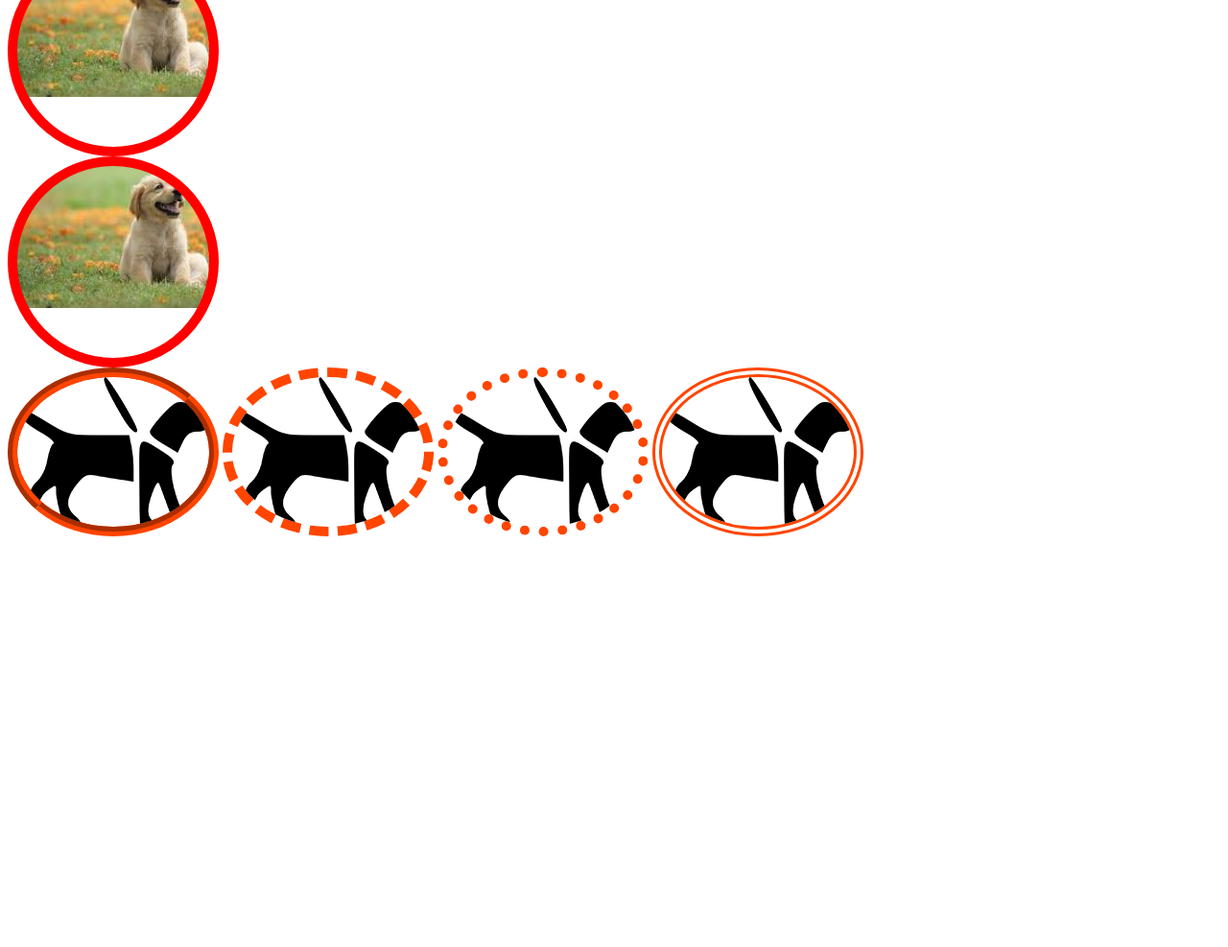
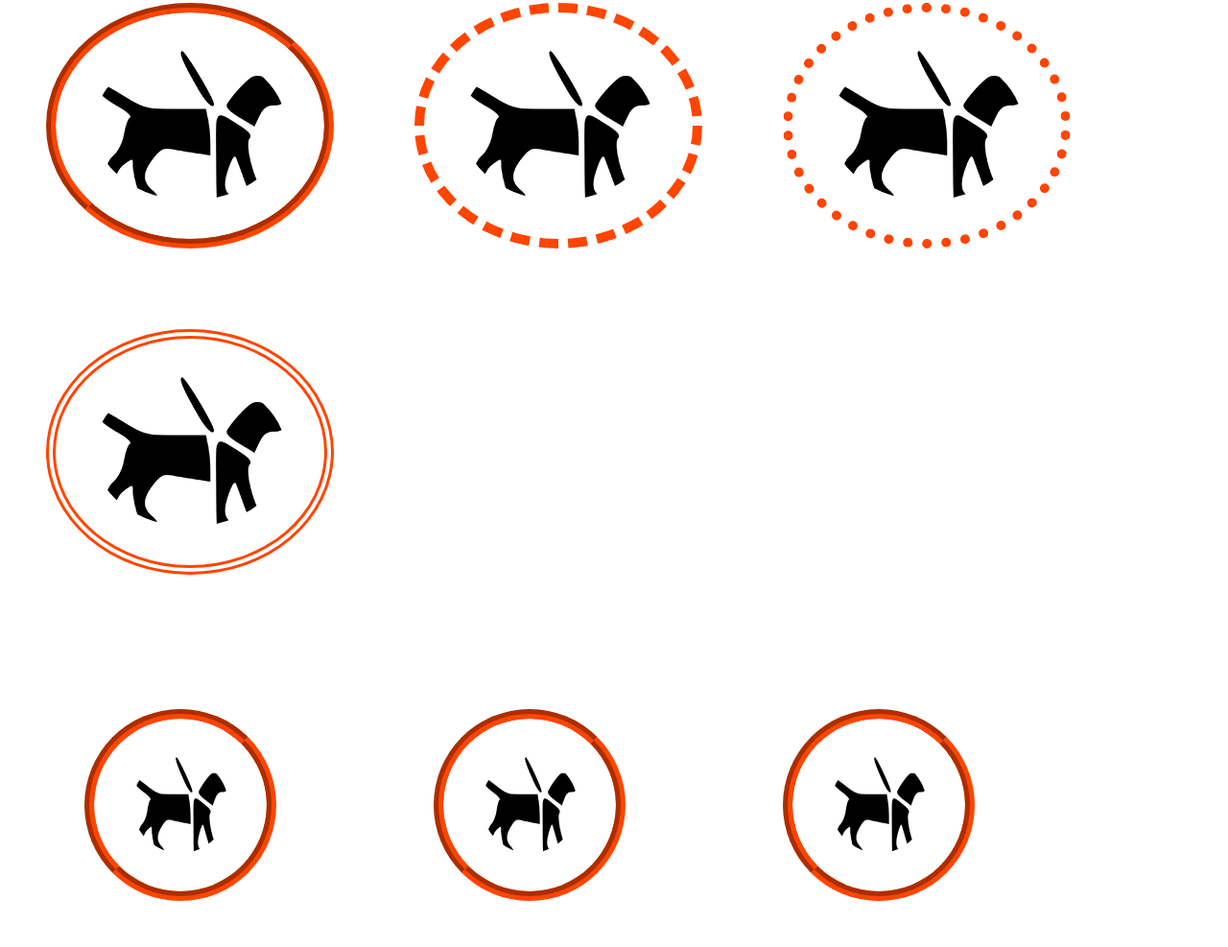
Before and after one commit to knarfmon/HTML, a plain HTML site: page border/index.html in a window 1280 px wide. Shown: the part 285-1272 px from the top of the page at 96% size. Before the commit the page ends 856 px from the top, so only its background shows below. Drawn offline with Linux system fonts and the light colour scheme.

Commit message:
more learning

```diff
--- a/border/index.html
+++ b/border/index.html
@@ -10,11 +10,21 @@
 <div></div>
 <div></div>
 <div></div>
+
+<p></p>
+
 <img src="../dododog.png">
 <img src="../dododog.png" class = "dog1">
 <img src="../dododog.png" class = "dog2">
 <img src="../dododog.png" class = "dog3">
 
+<p></p>
+
+<img src="../dododog.png" class = "dog4">
+<img src="../dododog.png" class = "dog4">
+<img src="../dododog.png" class = "dog4">
+<img src="../dododog.png" class = "dog4">
+
 
 
 </body>
--- a/border/main.css
+++ b/border/main.css
@@ -1,9 +1,13 @@
 div{width: 200px; height: 200px; border: 10px solid red;
 border-radius: 100%; background-image: url("../tags/dog.jpg");
 /*background-size: cover;*/
-background-repeat: no-repeat;}
+background-repeat: no-repeat;
+display: inline-block;}
 
-img{border: 10px groove orangered; border-radius: 100%;}
+
+
+img{border: 10px groove orangered; border-radius: 100%;
+padding: 40px; margin: 40px;}
 
 .dog1{border: 10px dashed orangered;}
 
@@ -12,3 +16,12 @@ img{border: 10px groove orangered; border-radius: 100%;}
 .dog3{border: 10px double orangered;}
 
 /*select then alt j multiple times to select all*/
+
+/*content>padding>border>margin*/
+
+/**/
+.dog4{border: 10px groove orangered;
+    padding: 40px; margin: 80px;
+    width: 200px; height: 200px;
+box-sizing: border-box}
+/*box-sizing: border-box, shrinks the image to fit the box, constrains the width of the element, margin will still push things left and right, but padding and border will push content inwards*/
```
